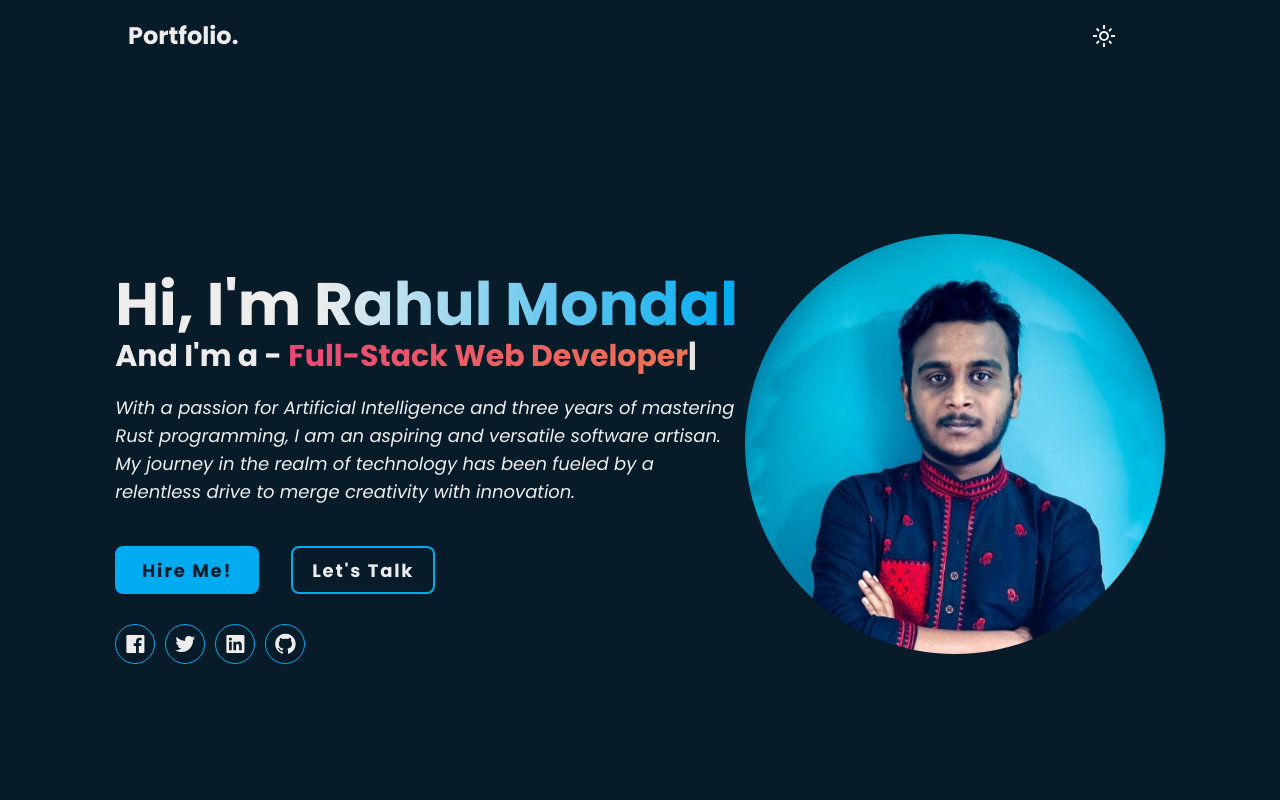
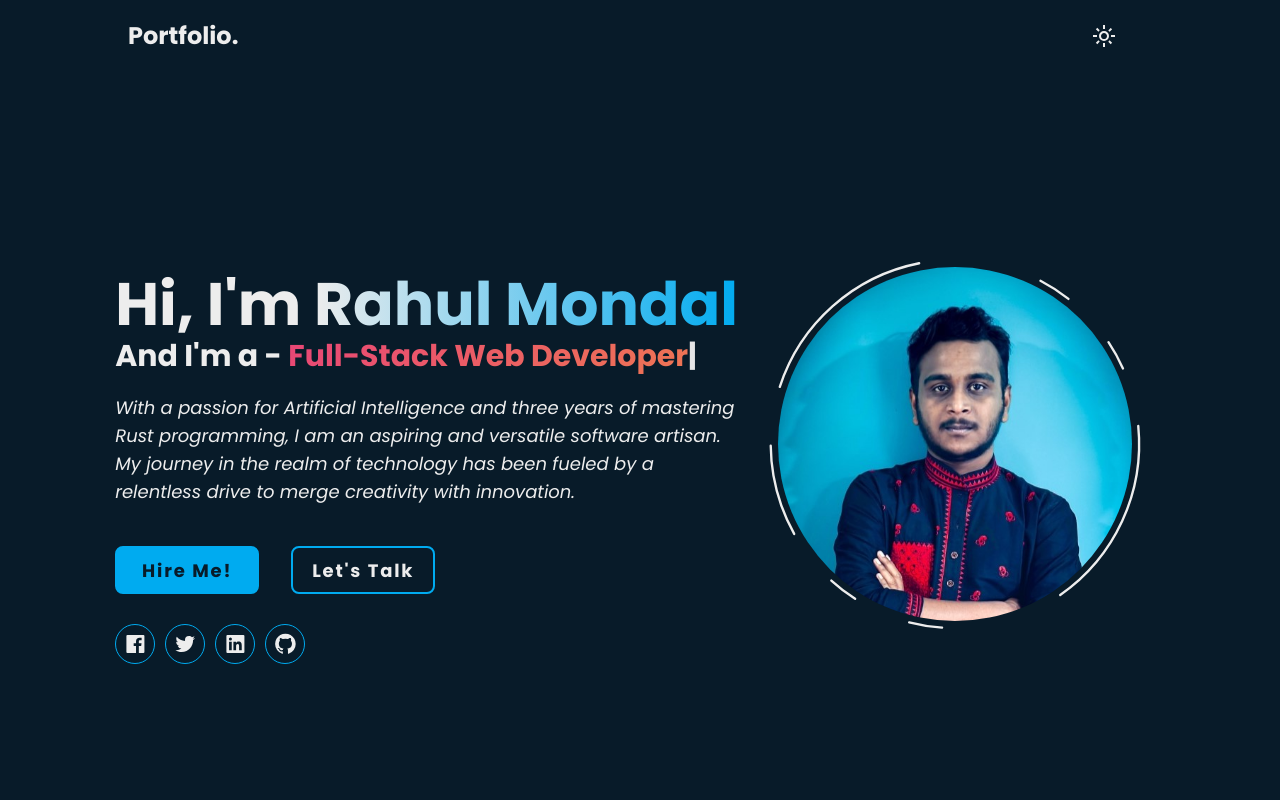
Before and after one commit to Rahul721999/my-portfolio, a React (Vite) app: page / in a window 1280 px wide. Shown: the top 800 px of the page. Built offline with nearby package versions, Linux system fonts and the light colour scheme; no server answers.

Commit message:
added: circle animation to profile photo

```diff
--- a/package.json
+++ b/package.json
@@ -13,6 +13,7 @@
     "deploy": "gh-pages -d dist"
   },
   "dependencies": {
+    "framer-motion": "^11.3.17",
     "react": "^18.3.1",
     "react-dom": "^18.3.1",
     "sweetalert2": "^11.12.2",
--- a/src/components/Photo/Photo.jsx
+++ b/src/components/Photo/Photo.jsx
@@ -1,30 +1,71 @@
 import React from 'react';
-import './Photo.css'
+import { motion } from 'framer-motion';
+import './Photo.css';
 
 const Photo = () => {
     return (
-        <div className="justify-center items-center rounded-full profile-photo w-40 tablet:w-fit">
-            <img
-                src='./profile_photo.png'
-                alt='desktop-profile'
-                className='rounded-full'
-            />
+        <div className="flex relative justify-center items-center w-40 h-40 tablet:w-fit tablet:h-fit ">
+            <motion.div
+                className="relative rounded-full w-full h-full flex justify-center items-center "
+                initial={{ scale: 0 }}
+                animate={{ opacity: 1, scale: 1 }}
+                transition={{
+                    delay: 2,
+                    duration: 0.5,
+                    ease: "easeIn"
+                }}
+            >
+                <img
+                    src='./profile_photo.png'
+                    alt='desktop-profile'
+                    className='rounded-full w-[90%] h-[90%] tablet:p-2 laptop:p-3'
+                />
+                <motion.svg
+                    viewBox="0 0 160 160"
+                    xmlns="http://www.w3.org/2000/svg"
+                    className="absolute w-full h-full"
+                    fill="transparent"
+                >
+                    <motion.circle
+                        cx="80"
+                        cy="80"
+                        r="78"
+                        stroke="var(--text-color)"
+                        strokeWidth="1"
+                        strokeLinecap="round"
+                        strokeLinejoin="round"
+                        initial={{ strokeDasharray: "2 120 25 20 10 2" }}
+                        animate={{
+                            strokeDasharray: [
+                                "2 120 25 20 10 2",
+                                "15 5 95 60 15 30",
+                                "15 10 35 50 2 60"
+                            ],
+                            rotate: [0, 360],
+                        }}
+                        transition={{
+                            duration: 20,
+                            repeat: Infinity,
+                            repeatType: "reverse",
+                        }}
+                    />
+                </motion.svg>
+            </motion.div>
         </div>
-    )
-}
+    );
+};
 
 const AboutImg = () => {
-
     return (
         <div className="justify-center items-center about-img-container relative">
             <img
                 src='./aboutMeImg.jpg'
                 alt='about-Img'
-                className='about-img justify-center items-center'
+                className='about-img justify-center items-center '
             />
             <span className='circle-spin'></span>
         </div>
-    )
-}
+    );
+};
 
 export { Photo, AboutImg };
```
Also changed, not shown: 1 other file (tests, documents, lock files or other folders).
